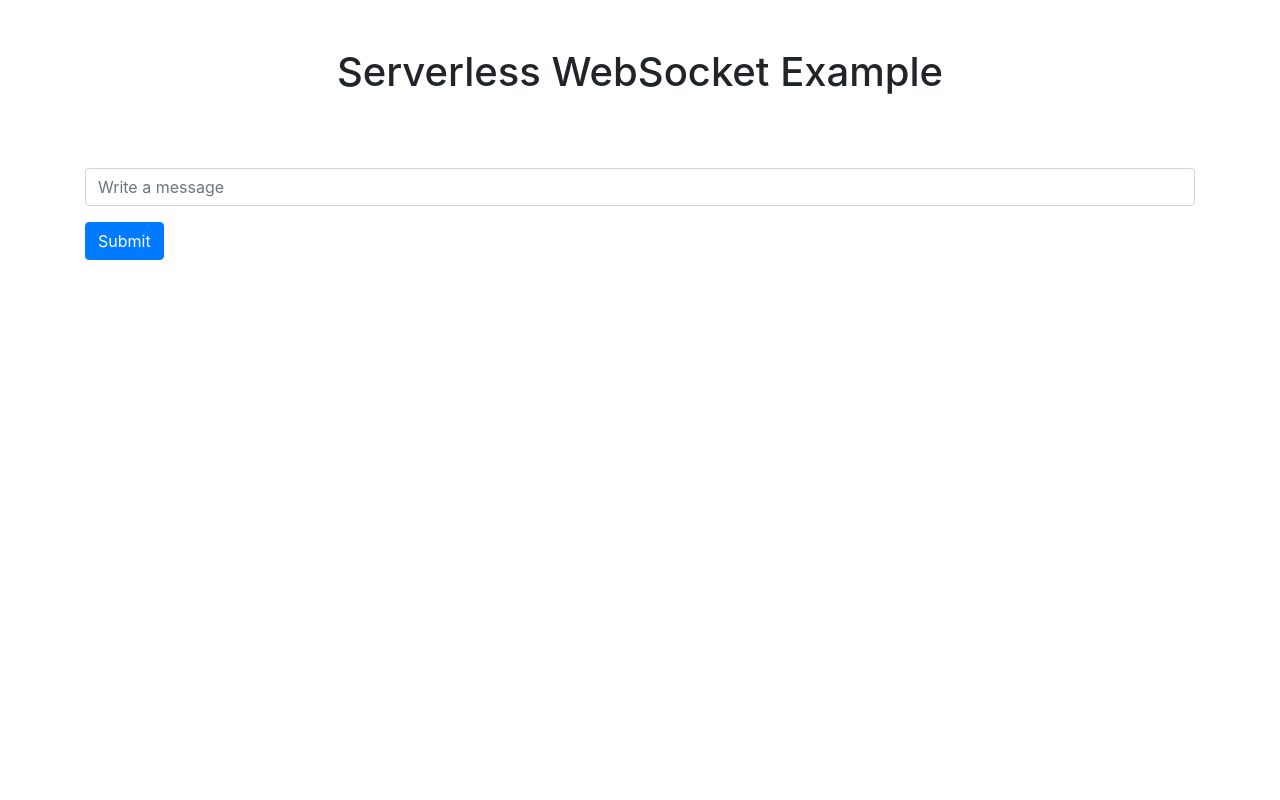
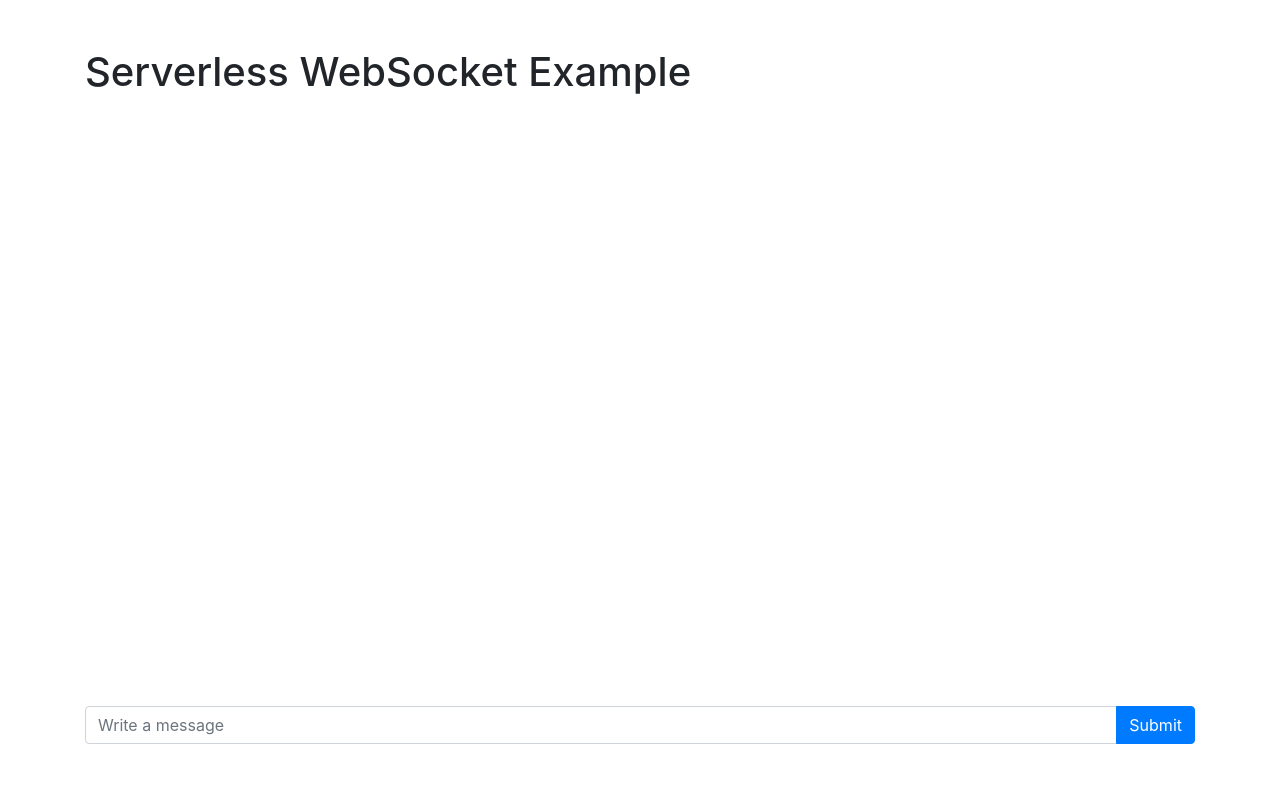
Before and after one commit to nicolomaioli/sls-ws-example-client, a website: page index.html in a window 1280 px wide. Drawn offline with nearby package versions, Linux system fonts and the light colour scheme.

Commit message:
Fix chat window positioning

```diff
--- a/index.html
+++ b/index.html
@@ -6,32 +6,36 @@
   <meta http-equiv="X-UA-Compatible" content="ie=edge">
   <link rel="stylesheet" href="https://stackpath.bootstrapcdn.com/bootstrap/4.3.1/css/bootstrap.min.css" integrity="sha384-ggOyR0iXCbMQv3Xipma34MD+dH/1fQ784/j6cY/iJTQUOhcWr7x9JvoRxT2MZw1T" crossorigin="anonymous">
   <title>Serverless WebSocket Example</title>
+
+  <style>
+    html, body {
+      height: 100%;
+    }
+  </style>
 </head>
 <body>
-  <header class="pt-5">
-    <h1 class="text-center">Serverless WebSocket Example</h1>
-  </header>
+  <section class="container d-flex flex-column h-100">
+    <div class="row pt-2 pt-md-3 pt-lg-5">
+      <div class="col-12">
+          <h1>Serverless WebSocket Example</h1>
+      </div>
+    </div>
 
-  <section>
-    <div class="container pt-5">
-      <div class="row">
+    <div class="row pt-2 pt-md-3 pt-lg-5 flex-grow-1 overflow-auto">
       <div id="target" class="col-12">
       </div>
     </div>
-    </div>
-  </section>
 
-  <section>
-    <div class="container pt-3">
-      <div class="row">
+    <div class="row py-2 py-md-3 py-lg-5">
       <div class="col-12">
         <form>
-            <div class="form-group">
+          <div class="input-group mb-2">
             <input type="text" class="form-control" id="message" placeholder="Write a message">
+            <div class="input-group-append">
+              <button id="sendMessage" type="submit" class="btn btn-primary">Submit</button>
             </div>
-            <button id="sendMessage" type="submit" class="btn btn-primary">Submit</button>
+          </div>
         </form>
-        </div>
       </div>
     </div>
   </section>
```
Lines whose indentation alone changed are shown as unchanged.
